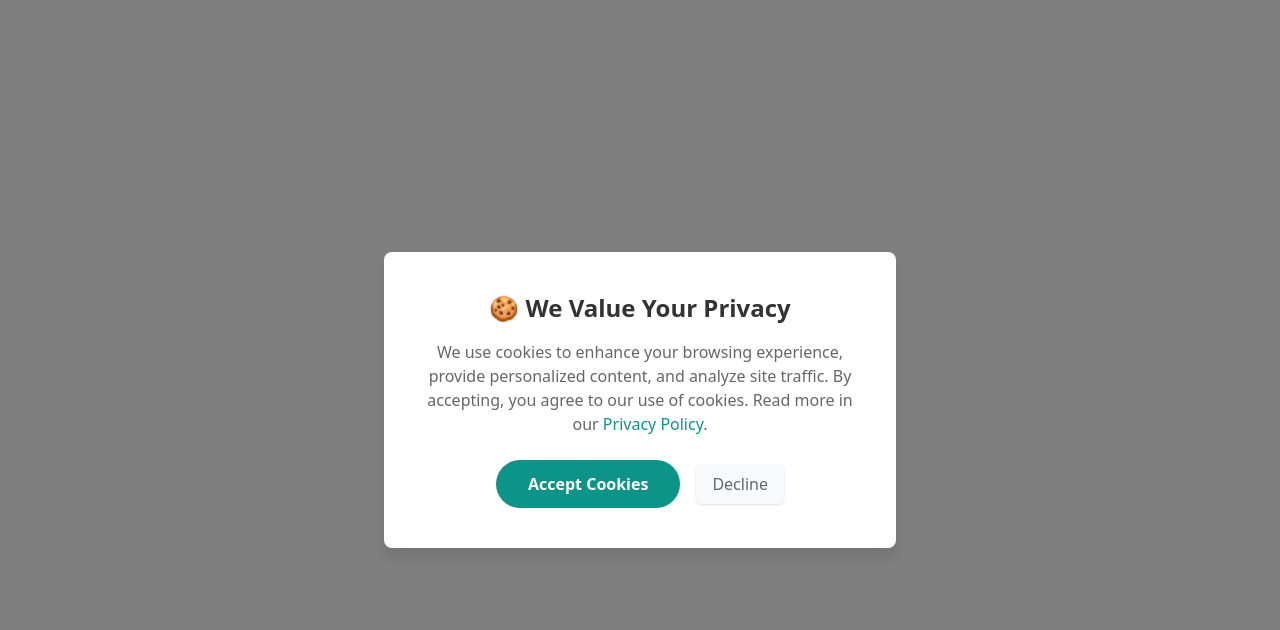
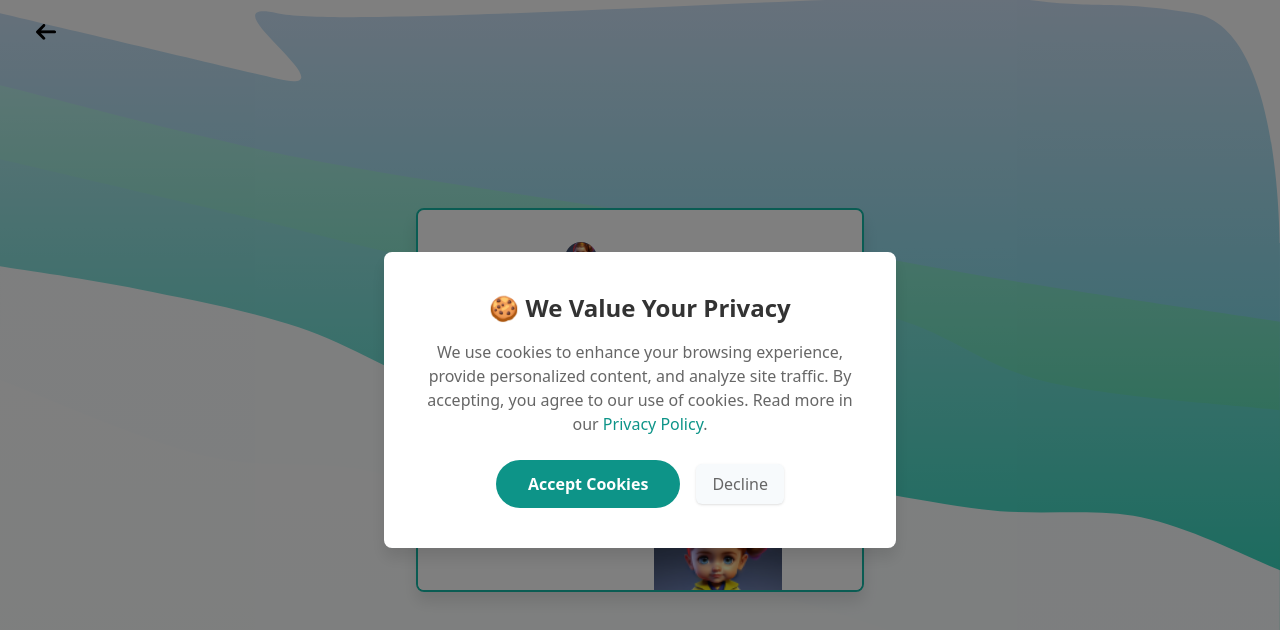
Before and after one commit to aganano-joshua/New-Frontend-Repo, a React (Vite) app: page /in-chat in a window 1280 px wide. Shown: the top 630 px of the page. Built offline with nearby package versions, Linux system fonts and the light colour scheme.

Commit message:
Done to the in app chat

```diff
--- a/src/App.jsx
+++ b/src/App.jsx
@@ -13,6 +13,7 @@ import Account from './Pages/Account/Account'
 import Rank from './Pages/Rank/Rank'
 import EditAccount from './Components/EditAccount/EditAccount'
 import InApp from './Components/InApp/InApp'
+import InChat from './Components/InChat/InChat'
 
 function App() {
   return (
@@ -30,6 +31,7 @@ function App() {
         <Route path="/rank" element={<Rank />} />
         <Route path="/in-app" element={<InApp />} />
         <Route path="/edit-acc" element={<EditAccount />} />
+        <Route path="/in-chat" element={<InChat />} />
       </Routes>
     </Router>
   );
--- /dev/null
+++ b/src/Components/InChat/InChat.jsx
@@ -0,0 +1,34 @@
+import React from 'react'
+import { assets } from '../../../Images/asset'
+
+const InChat = () => {
+  return (
+    <div className='body flex justify-center items-center overflow-hidden'>
+        <div className="box bg-white p-8 rounded-lg h-96 shadow-lg w-full max-w-md border-2 border-teal-500 overflow-y-auto">
+        <img src={assets.vec} alt="arrow-back"  className='absolute top-6 left-9 cursor-pointer'/>
+
+        <div className="chat-cont flex flex-col">
+        <div className='flex justify-center items-center gap-6  '>
+            <img src={assets.doll} alt="user" className='h-8 w-8 text-center' style={{borderRadius: '50%'}}/>
+        <h2 className='font-bold text-2x text-center'>Akorede Joy</h2>
+        </div>
+
+        <div className="incoming flex justify-start mt-14 gap-4 relative">
+        <img src={assets.doll} alt="user" className='h-8 w-8' style={{borderRadius: '50%'}}/>
+        <img src={assets.dolly} alt="user" className='h-32 w-32' />
+
+        </div>
+
+
+        <div className="outgoing flex flex-row-reverse justify-start mt-14 gap-4 relative ">
+        <img src={assets.doll} alt="user" className='h-8 w-8' style={{borderRadius: '50%'}}/>
+        <img src={assets.dolly} alt="user" className='h-32 w-32' />
+
+        </div>
+        </div>
+        </div>
+    </div>
+  )
+}
+
+export default InChat
--- a/src/Components/landing/Accordion.jsx
+++ b/src/Components/landing/Accordion.jsx
@@ -43,11 +43,11 @@ export default function FAQAccordion() {
     },
     {
       question: "Who can use this website?",
-      answer: "Our website is designed for everyone! Whether you're a beginner looking to learn about riding, an experienced enthusiast seeking advanced information, or somewhere in between, you'll find valuable resources here. We welcome users of all ages and experience levels."
+      answer: "Our website is designed for everyone! Whether you're a beginner looking to learn about drawing, an experienced enthusiast seeking advanced information, or somewhere in between, you'll find valuable resources here. We welcome users of all ages and experience levels."
     },
     {
       question: "Are there any tutorials?",
-      answer: "We offer a wide range of tutorials catering to different skill levels. From basic 'How to Get Started' guides for beginners to advanced technique videos for experienced riders, you'll find comprehensive learning materials in our dedicated Tutorials section."
+      answer: "We offer a wide range of tutorials catering to different skill levels. From basic 'How to Get Started' guides for beginners to advanced technique videos for experienced Users, you'll find comprehensive learning materials in our dedicated Tutorials section."
     },
     {
       question: "Can I share my designs with friends?",
--- a/src/Components/landing/Footer.jsx
+++ b/src/Components/landing/Footer.jsx
@@ -11,10 +11,8 @@ const Footer = () => {
         </div>
         <ul className='flex flex-row justify-between items-center gap-7'>
             <li><a href="#">Draw</a></li>
-            <li><a href="#">Sketch</a></li>
             <li><a href="#">Paint</a></li>
             <li><a href="#">Faq</a></li>
-            <li><a href="#">About Us</a></li>
             <li><a href="#">Learn</a></li>
             <li><a href="#">Support</a></li>
         </ul>
--- /dev/null
+++ b/src/Pages/InChat/InChat.jsx
@@ -0,0 +1,12 @@
+import React from 'react'
+import InChat from '../../Components/InChat/InChat'
+
+const InChat = () => {
+  return (
+    <div>
+        <InChat />
+    </div>
+  )
+}
+
+export default InChat
```
